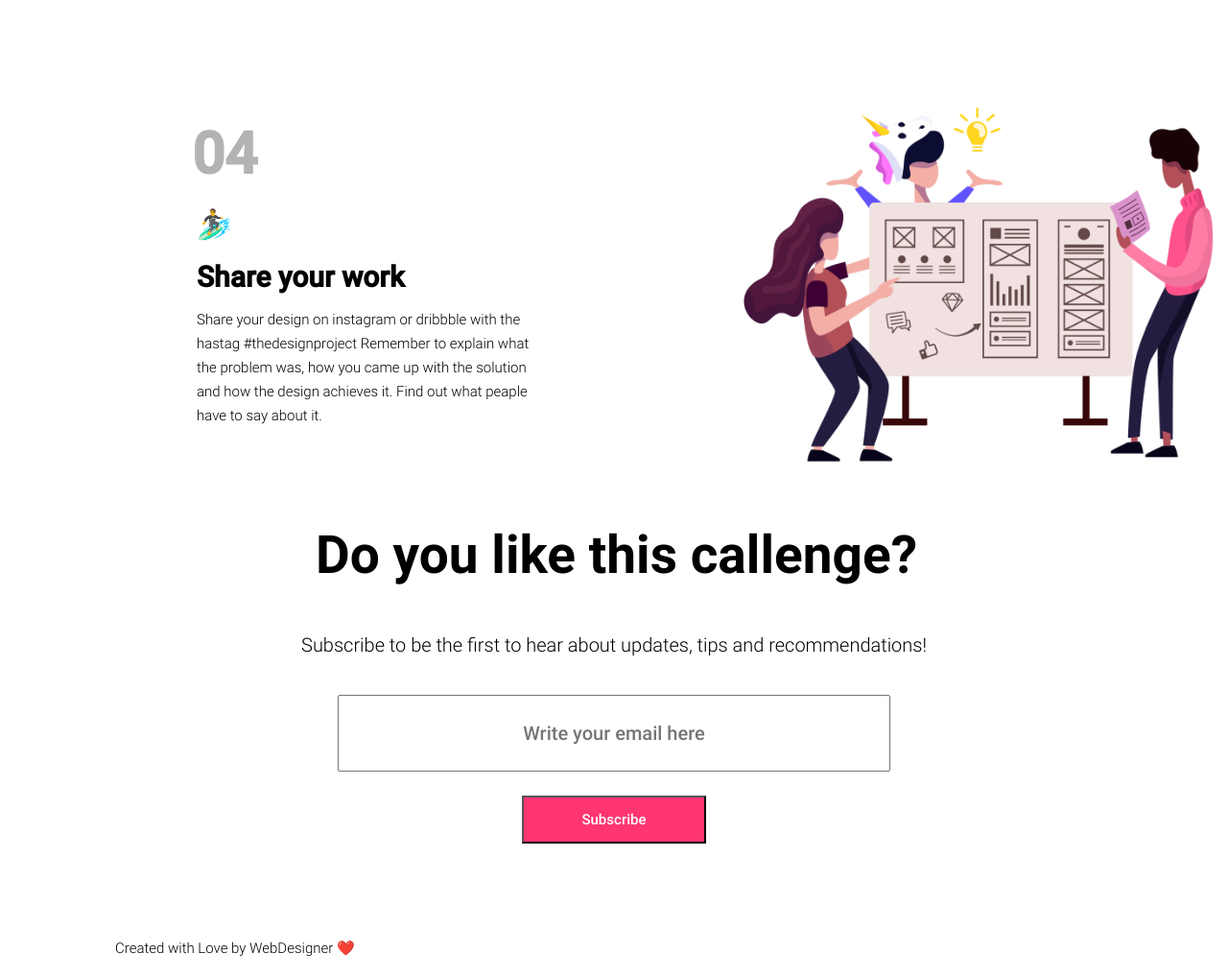
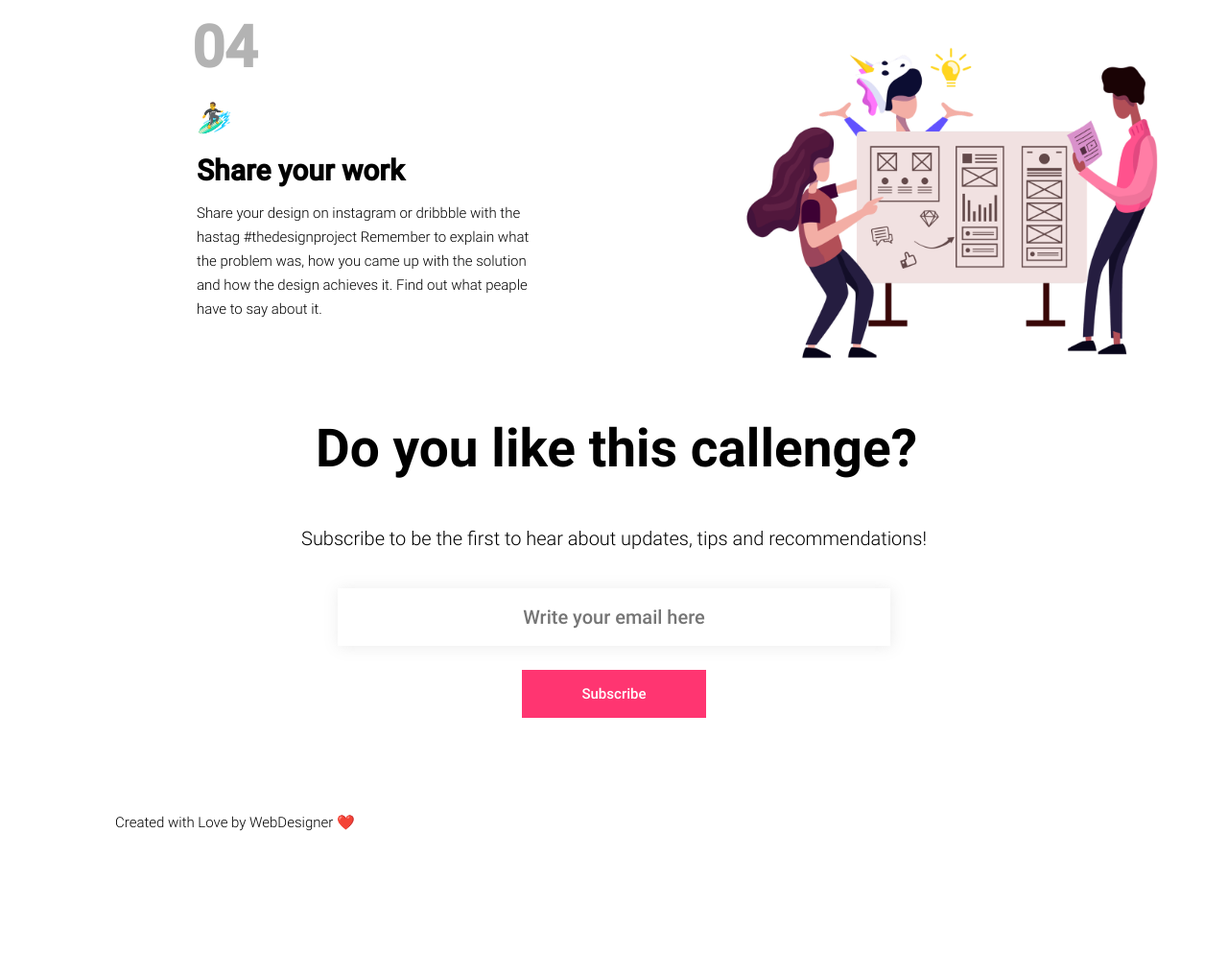
Before and after one commit to Skrawl2K/day-16_Project-DesignerChallange, a plain HTML site: page index.html in a window 1280 px wide. Shown: the part 4575-5592 px from the top of the page at 96% size. After the commit the page ends 5461 px from the top, so only its background shows below. Drawn offline with Linux system fonts and the light colour scheme.

Commit message:
mobile & desktop-version 100% - DONE

```diff
--- a/assets/css/style.css
+++ b/assets/css/style.css
@@ -174,13 +174,16 @@ header section {
 .mail {
     text-align: center;
     width: 60%;
-    border: 1px solid 0 0 10px
+    border-style: none;
+    box-shadow: rgba(128, 128, 128, 0.162) 0.5px 0.5px 5px;
 }
 
 .sub {
     width: 30%;
     background-color: #ff3571;
     color: #ffffff;
+    border-style: none;
+    margin-top: 1rem;
 }
 
 .createdBy {
@@ -387,8 +390,8 @@ footer form {
     }
 
     .picR {
-
-        width: 40%;
+        margin-right: 6rem;
+        width: 35%;
     }
 
 
@@ -443,8 +446,10 @@ footer form {
     .mail {
         text-align: center;
         width: 45%;
-        height: 8rem;
+        height: 6rem;
         font-size: 2rem;
+        border-style: none;
+        box-shadow: rgba(128, 128, 128, 0.162) 1px 1px 15px;
     }
 
     .sub {
@@ -454,6 +459,7 @@ footer form {
         font-size: 1.5rem;
         background-color: #ff3571;
         color: #ffffff;
+        border-style: none;
     }
 
     .createdBy {
```
